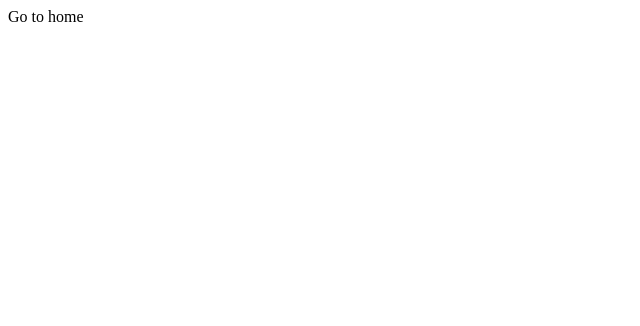
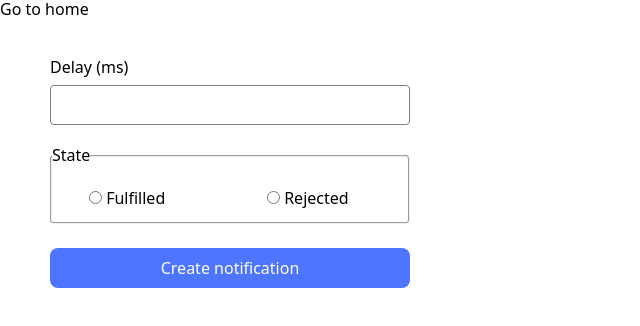
Before and after one commit to petromalskyi/goit-js-hw-10, a website built with Vite: page src/02-snackbar.html in a window 1280 px wide. Shown: the whole page, without its empty margins (0-640 px from the left). Built offline with nearby package versions, Linux system fonts and the light colour scheme; a web font is replaced by a local one.

Commit message:
01-timer hover

```diff
--- a/src/02-snackbar.html
+++ b/src/02-snackbar.html
@@ -4,6 +4,16 @@
     <meta charset="UTF-8" />
     <meta http-equiv="X-UA-Compatible" content="IE=edge" />
     <meta name="viewport" content="width=device-width, initial-scale=1.0" />
+    <link rel="preconnect" href="https://fonts.googleapis.com" />
+    <link rel="preconnect" href="https://fonts.gstatic.com" crossorigin />
+    <link
+      href="https://fonts.googleapis.com/css2?family=DM+Sans&family=Montserrat:wght@400;500&family=Seymour+One&display=swap"
+      rel="stylesheet"
+    />
+    <link
+      rel="stylesheet"
+      href="https://cdnjs.cloudflare.com/ajax/libs/modern-normalize/1.0.0/modern-normalize.min.css"
+    />
     <link rel="stylesheet" href="./css/02-snackbar.css" />
     <title>02-snackbar</title>
   </head>
@@ -11,6 +21,28 @@
     <section>
       <a href="./index.html">Go to home</a>
     </section>
+
+    <form class="form">
+      <label class="form-delay">
+        Delay (ms)
+        <input class="form-delay-input" type="number" name="delay" required />
+      </label>
+
+      <fieldset class="form-fieldset">
+        <legend>State</legend>
+        <label>
+          <input type="radio" name="state" value="fulfilled" required />
+          Fulfilled
+        </label>
+        <label>
+          <input type="radio" name="state" value="rejected" required />
+          Rejected
+        </label>
+      </fieldset>
+
+      <button type="submit">Create notification</button>
+    </form>
+
     <script src="./js/02-snackbar.js" type="module"></script>
   </body>
 </html>
--- a/src/css/01-timer.css
+++ b/src/css/01-timer.css
@@ -1,8 +1,9 @@
 @import url('./reset.css');
 
 .box {
-  margin-top: 100px;
-  margin-left: 50px;
+  margin-top: 40px;
+  margin-left: auto;
+  margin-right: auto;
   display: flex;
   justify-content: space-between;
   max-width: 355px;
@@ -15,23 +16,27 @@ input {
   width: 272px;
   height: 100%;
   border-radius: 4px;
-  border-color: #808080;
+  border: none;
+  border: 1px solid #808080;
   color: #2e2f42;
 }
 
 input:hover {
-  border-color: #000;
+  outline: 1px solid #000000;
 }
 
 input:disabled {
-  border-color: #808080;
+  /* border: none; */
+  outline: 1px solid #808080;
   color: #808080;
 }
 
+/* :focus-within */
 input:active,
 input:focus {
-  border: 1px solid #4e75ff;
-  color: #000;
+  /* border: none; */
+  outline: 1px solid #4e75ff;
+  color: #000000;
 }
 
 button {
@@ -58,7 +63,8 @@ button:hover {
 
 .timer {
   margin-top: 32px;
-  margin-left: 50px;
+  margin-left: auto;
+  margin-right: auto;
   display: flex;
   justify-content: space-around;
   gap: 24px;
--- a/src/css/02-snackbar.css
+++ b/src/css/02-snackbar.css
@@ -1 +1,72 @@
 @import url('./reset.css');
+
+.form {
+  margin-top: 40px;
+  margin-left: 50px;
+  display: flex;
+  flex-direction: column;
+  font-weight: 400;
+}
+
+.form-delay {
+  margin-bottom: 16px;
+  display: flex;
+  flex-direction: column;
+  width: 360px;
+  height: 72px;
+}
+
+.form-delay-input {
+  margin-top: 8px;
+  padding: 0;
+  padding-left: 16px;
+  width: 360px;
+  height: 40px;
+  border-radius: 4px;
+  border: none;
+  border: 1px solid #808080;
+}
+
+.form-delay-input:hover {
+  border: none;
+  border: 1px solid #000000;
+}
+
+.form-delay-input:active,
+.form-delay-input:focus {
+  border: none;
+  outline: 1px solid #4e75ff;
+  color: #000;
+}
+
+.form-fieldset {
+  margin: 0;
+  padding: 0;
+  margin-inline-start: 0px;
+  margin-inline-end: 0px;
+  margin-bottom: 24px;
+
+  display: flex;
+  justify-content: center;
+  width: 360px;
+  height: 78px;
+  border-radius: 4px;
+}
+
+.form-fieldset label {
+  margin-top: 24px;
+  margin-left: auto;
+  margin-right: auto;
+  width: 104px;
+  height: 32px;
+}
+
+button {
+  width: 360px;
+  height: 40px;
+  border: none;
+  border-radius: 8px;
+  background-color: #4e75ff;
+  color: #ffffff;
+  font-weight: 500;
+}
```
Also changed, not shown: src/01-timer.html (+1 -0 lines).
